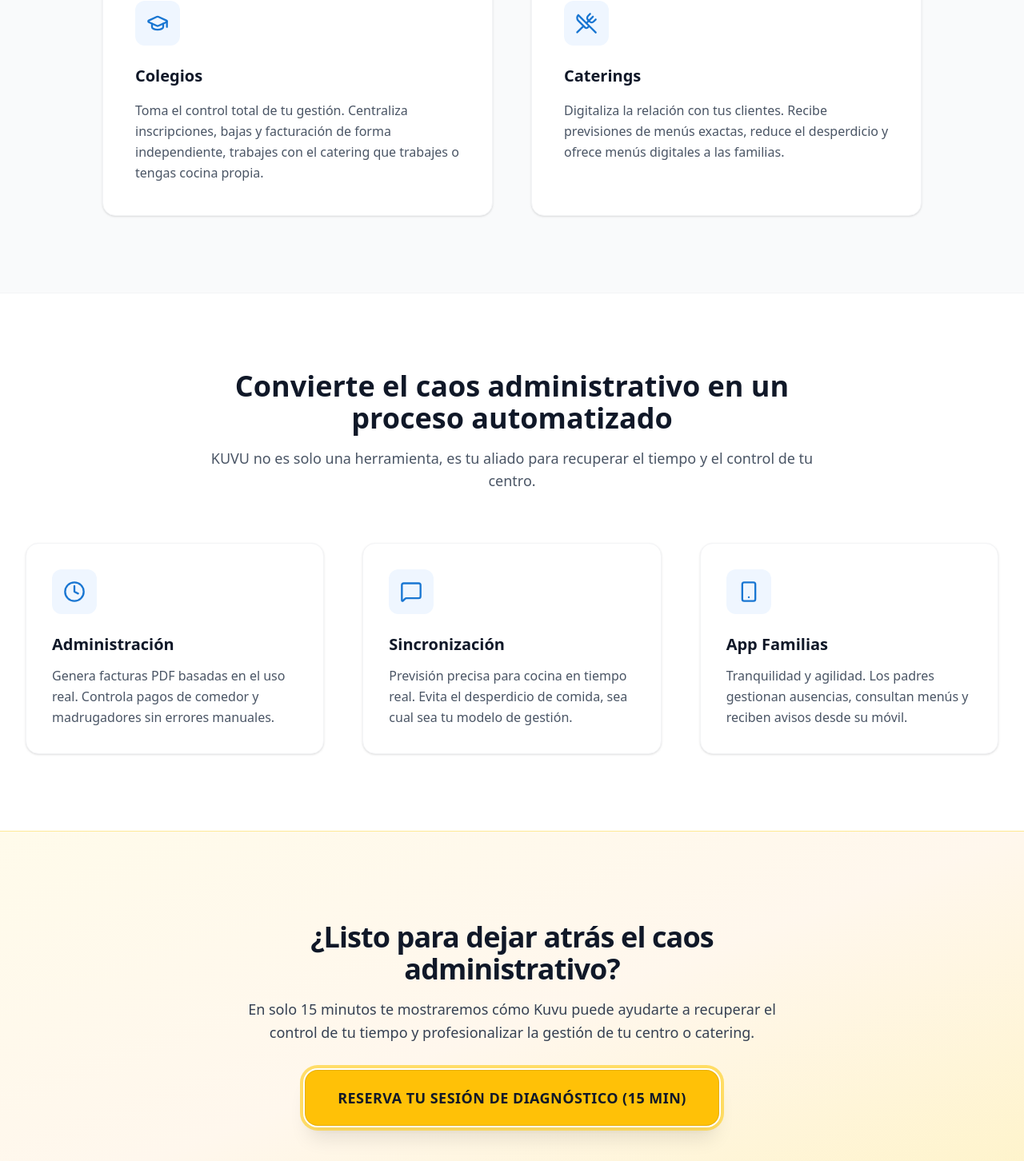
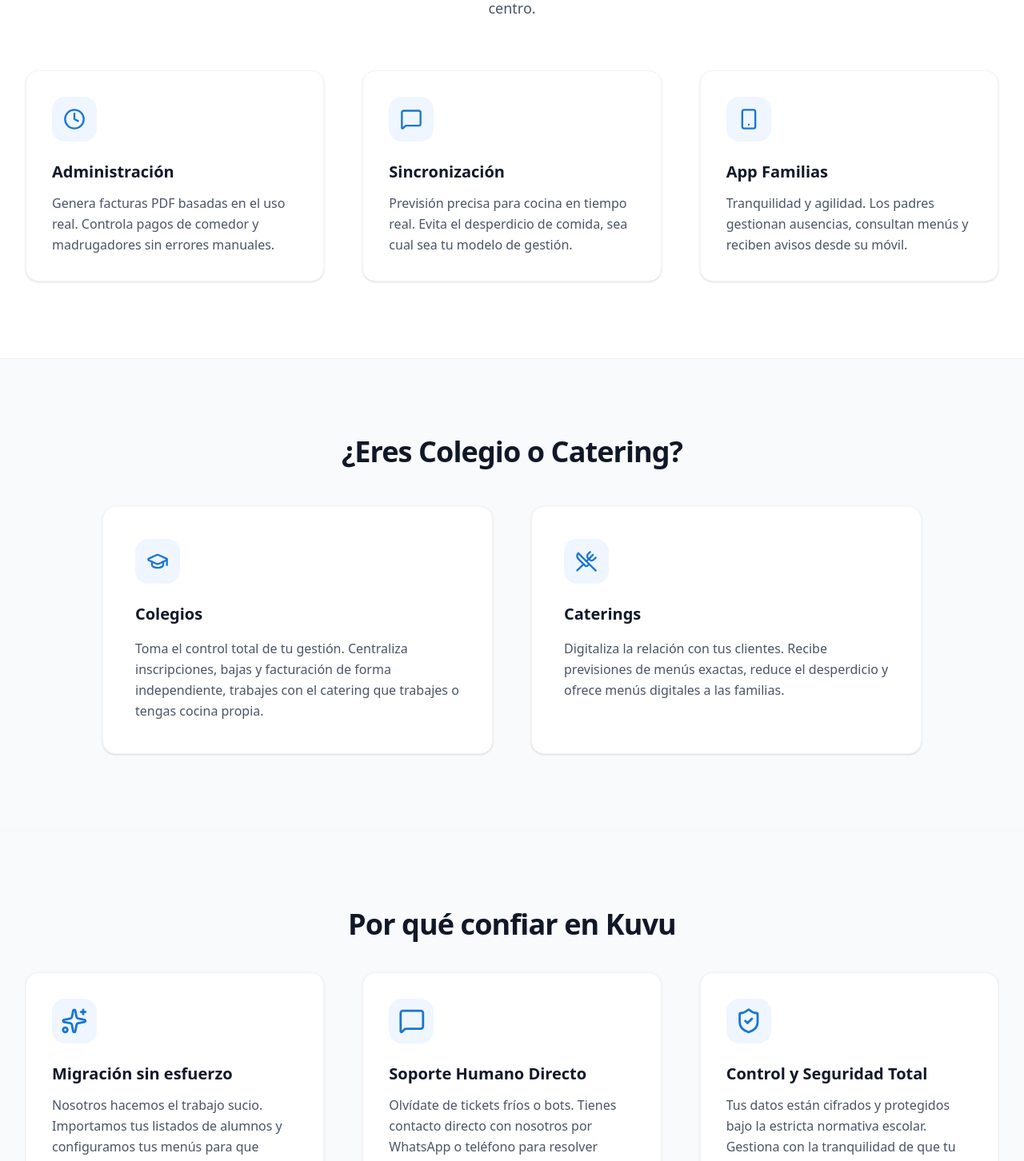
Before and after one commit to andreacb1995/kuvu-landing-page, a React (Vite) app: page / in a window 1280 px wide. Shown: the part 1300-2752 px from the top of the page at 80% size. Built offline with nearby package versions, Linux system fonts and the light colour scheme; no server answers.

Commit message:
mejoras diseño y textos

```diff
--- a/src/App.tsx
+++ b/src/App.tsx
@@ -11,23 +11,29 @@ import {
   GraduationCap,
   UtensilsCrossed,
   Smartphone,
+  Sparkles,
+  ShieldCheck,
 } from 'lucide-react';
 
 const WHATSAPP_LINK = "https://wa.me/34621038812?text=Hola%20Kuvu,%20nos%20gustar%C3%ADa%20recibir%20informaci%C3%B3n%20sobre%20la%20plataforma%20para%20nuestro%20centro%20educativo.";
 
 /** CTA amarillo premium — firma marca: ring-4 + ring-offset-2 (offset azul #1976d2 en hero) */
 const ctaPrimaryClass =
-  'inline-flex items-center justify-center text-center bg-[#ffc107] text-gray-900 font-extrabold text-base sm:text-lg uppercase tracking-wide px-8 sm:px-10 py-4 sm:py-5 rounded-2xl border border-gray-900/10 shadow-xl ring-4 ring-amber-300/70 ring-offset-2 ring-offset-[#1976d2] transition-all duration-200 hover:bg-amber-400 hover:shadow-2xl hover:ring-amber-200/80';
+  'inline-flex items-center justify-center text-center bg-[#ffc107] text-gray-900 font-extrabold text-base sm:text-lg uppercase tracking-wide px-8 sm:px-10 py-4 sm:py-5 rounded-2xl border border-gray-900/10 shadow-md ring-4 ring-amber-300/70 ring-offset-2 ring-offset-[#1976d2] transition-all duration-200 hover:bg-amber-400 hover:shadow-lg hover:ring-amber-200/80';
 
 /** Misma firma: ring-4 + ring-offset-2 (offset blanco en formulario / franjas claras) */
 const ctaPrimaryOnLightClass =
-  'inline-flex items-center justify-center text-center bg-[#ffc107] text-gray-900 font-extrabold text-base sm:text-lg uppercase tracking-wide px-8 sm:px-10 py-4 sm:py-5 rounded-2xl border border-gray-900/10 shadow-xl ring-4 ring-amber-300/70 ring-offset-2 ring-offset-white transition-all duration-200 hover:bg-amber-400 hover:shadow-2xl hover:ring-amber-200/80';
+  'inline-flex items-center justify-center text-center bg-[#ffc107] text-gray-900 font-extrabold text-base sm:text-lg uppercase tracking-wide px-8 sm:px-10 py-4 sm:py-5 rounded-2xl border border-gray-900/10 shadow-md ring-4 ring-amber-300/70 ring-offset-2 ring-offset-white transition-all duration-200 hover:bg-amber-400 hover:shadow-lg hover:ring-amber-200/80';
+
+/** CTA amarillo sobre franja azul oscuro (ring-offset alineado al fondo) */
+const ctaPrimaryOnDarkStripClass =
+  'inline-flex items-center justify-center text-center bg-[#ffc107] text-gray-900 font-extrabold text-base sm:text-lg uppercase tracking-wide px-8 sm:px-10 py-4 sm:py-5 rounded-2xl border border-gray-900/10 shadow-md ring-4 ring-amber-300/70 ring-offset-2 ring-offset-[#0d47a1] transition-all duration-200 hover:bg-amber-400 hover:shadow-lg hover:ring-amber-200/80';
 
 const FORMSPREE_ID = import.meta.env.VITE_FORMSPREE_ID ?? 'TU_ID';
 const FORMSPREE_URL = `https://formspree.io/f/${FORMSPREE_ID}`;
 
 const inputClass =
-  'w-full min-w-0 max-w-full rounded-xl border border-gray-200 bg-white px-4 py-3.5 text-base text-gray-900 placeholder:text-gray-500 shadow-sm transition-[color,box-shadow,border-color] duration-200 focus:border-[#1976d2] focus:outline-none focus:ring-2 focus:ring-[#1976d2]/25 focus:ring-offset-2 focus:ring-offset-white';
+  'w-full min-w-0 max-w-full rounded-2xl border border-gray-200 bg-white px-4 py-3.5 text-base text-gray-900 placeholder:text-gray-500 shadow-sm transition-[color,box-shadow,border-color] duration-200 focus:border-[#1976d2] focus:outline-none focus:ring-2 focus:ring-[#1976d2]/25 focus:ring-offset-2 focus:ring-offset-white';
 
 function ContactSection() {
   const sectionRef = useRef<HTMLElement>(null);
@@ -177,12 +183,25 @@ function ContactSection() {
               </p>
             )}
 
+            <p className="text-center text-sm text-gray-600 leading-snug pt-1">
+              O si lo prefieres, escríbenos ahora mismo por{' '}
+              <a
+                href={WHATSAPP_LINK}
+                target="_blank"
+                rel="noopener noreferrer"
+                className="font-medium text-[#1976d2] underline hover:text-blue-800"
+              >
+                WhatsApp
+              </a>{' '}
+              para una respuesta inmediata.
+            </p>
+
             <div className="flex justify-center pt-2 w-full">
               {/* Misma firma que Hero: rounded-2xl + ring-4 + ring-offset-2 (ctaPrimaryOnLightClass) */}
               <button
                 type="submit"
                 disabled={status === 'loading'}
-                className={`${ctaPrimaryOnLightClass} w-full max-w-full sm:max-w-xl sm:mx-auto disabled:cursor-not-allowed disabled:opacity-65 disabled:hover:bg-[#ffc107] disabled:hover:shadow-xl disabled:hover:ring-amber-300/70`}
+                className={`${ctaPrimaryOnLightClass} w-full max-w-full sm:max-w-xl sm:mx-auto disabled:cursor-not-allowed disabled:opacity-65 disabled:hover:bg-[#ffc107] disabled:hover:shadow-md disabled:hover:ring-amber-300/70`}
               >
                 {status === 'loading' ? 'ENVIANDO…' : 'ENVIAR SOLICITUD DE DIAGNÓSTICO'}
               </button>
@@ -213,7 +232,7 @@ export default function App() {
             <div className="order-1 flex min-w-0 flex-col">
               <div className="flex flex-col gap-8 sm:gap-10 lg:gap-12">
                 <div className="w-full min-w-0 max-w-[min(100%,23rem)] sm:max-w-none">
-                  <h1 className="text-3xl sm:text-5xl lg:text-6xl font-extrabold tracking-tighter text-balance leading-[1.1] sm:leading-tight">
+                  <h1 className="text-3xl sm:text-5xl lg:text-6xl font-extrabold tracking-tighter text-balance leading-tight sm:leading-tight">
                     Software de Gestión Integral para Comedores, Caterings y Centros Educativos
                   </h1>
                 </div>
@@ -250,41 +269,12 @@ export default function App() {
             {/* Imagen: siempre después del bloque de texto en móvil (order-2) */}
             <div className="order-2 relative mt-6 sm:mt-12 lg:mt-0 flex justify-center items-center w-full min-w-0">
               {/* Resplandor suave de fondo para resaltar los dispositivos */}
-              <div className="absolute inset-0 bg-blue-300 blur-3xl rounded-full opacity-20 transform scale-75"></div>
+              <div className="absolute inset-0 bg-blue-300 blur-3xl rounded-full opacity-20 transform scale-75 pointer-events-none" aria-hidden />
               <img
                 src="/mockups-colegios.png"
                 alt="Kuvu: software de gestión para comedores escolares, caterings y centros educativos"
-                className="relative z-10 h-auto max-w-full w-full object-contain max-w-md lg:max-w-none max-h-[min(400px,70vh)] sm:max-h-[500px] lg:max-h-[600px] drop-shadow-2xl hover:scale-105 transition-transform duration-700 ease-out"
+                className="relative z-10 h-auto max-w-full w-full object-contain max-w-md lg:max-w-none max-h-[min(400px,70vh)] sm:max-h-[500px] lg:max-h-[600px] rounded-2xl shadow-lg hover:scale-105 transition-transform duration-700 ease-out"
               />
-            </div>
-          </div>
-        </div>
-      </section>
-
-      {/* Diferenciación: colegio vs catering */}
-      <section className="py-24 bg-gray-50 border-t border-gray-100">
-        <div className="max-w-7xl mx-auto px-4 sm:px-6 lg:px-8">
-          <h2 className="text-2xl sm:text-3xl md:text-4xl font-bold text-gray-900 text-center mb-10 md:mb-12 tracking-tight">
-            ¿Eres Colegio o Catering?
-          </h2>
-          <div className="grid grid-cols-1 md:grid-cols-2 gap-8 md:gap-12 max-w-5xl mx-auto">
-            <div className="bg-white p-8 md:p-10 rounded-2xl shadow-sm border border-gray-100 hover:shadow-md transition-shadow">
-              <div className="w-14 h-14 bg-blue-50 rounded-xl flex items-center justify-center mb-6">
-                <GraduationCap className="w-7 h-7 text-[#1976d2]" />
-              </div>
-              <h3 className="text-xl font-bold text-gray-900 mb-4">Colegios</h3>
-              <p className="text-gray-600 leading-relaxed">
-              Toma el control total de tu gestión. Centraliza inscripciones, bajas y facturación de forma independiente, trabajes con el catering que trabajes o tengas cocina propia.
-              </p>
-            </div>
-            <div className="bg-white p-8 md:p-10 rounded-2xl shadow-sm border border-gray-100 hover:shadow-md transition-shadow">
-              <div className="w-14 h-14 bg-blue-50 rounded-xl flex items-center justify-center mb-6">
-                <UtensilsCrossed className="w-7 h-7 text-[#1976d2]" />
-              </div>
-              <h3 className="text-xl font-bold text-gray-900 mb-4">Caterings</h3>
-              <p className="text-gray-600 leading-relaxed">
-                Digitaliza la relación con tus clientes. Recibe previsiones de menús exactas, reduce el desperdicio y ofrece menús digitales a las familias.
-              </p>
             </div>
           </div>
         </div>
@@ -305,7 +295,7 @@ export default function App() {
           <div className="grid grid-cols-1 lg:grid-cols-3 gap-10 lg:gap-12">
             {/* Benefit 1 */}
             <div className="bg-white p-8 rounded-2xl shadow-sm border border-gray-100 hover:shadow-md transition-shadow">
-              <div className="w-14 h-14 bg-blue-50 rounded-xl flex items-center justify-center mb-6">
+              <div className="w-14 h-14 bg-blue-50 rounded-2xl flex items-center justify-center mb-6">
                 <Clock className="w-7 h-7 text-[#1976d2]" />
               </div>
               <h3 className="text-xl font-bold text-gray-900 mb-3">Administración</h3>
@@ -316,7 +306,7 @@ export default function App() {
 
             {/* Benefit 2 */}
             <div className="bg-white p-8 rounded-2xl shadow-sm border border-gray-100 hover:shadow-md transition-shadow">
-              <div className="w-14 h-14 bg-blue-50 rounded-xl flex items-center justify-center mb-6">
+              <div className="w-14 h-14 bg-blue-50 rounded-2xl flex items-center justify-center mb-6">
                 <MessageSquare className="w-7 h-7 text-[#1976d2]" />
               </div>
               <h3 className="text-xl font-bold text-gray-900 mb-3">Sincronización</h3>
@@ -327,7 +317,7 @@ export default function App() {
 
             {/* Benefit 3 */}
             <div className="bg-white p-8 rounded-2xl shadow-sm border border-gray-100 hover:shadow-md transition-shadow">
-              <div className="w-14 h-14 bg-blue-50 rounded-xl flex items-center justify-center mb-6">
+              <div className="w-14 h-14 bg-blue-50 rounded-2xl flex items-center justify-center mb-6">
                 <Smartphone className="w-7 h-7 text-[#1976d2]" />
               </div>
               <h3 className="text-xl font-bold text-gray-900 mb-3">App Familias</h3>
@@ -339,16 +329,86 @@ export default function App() {
         </div>
       </section>
 
-      {/* CTA destacada antes del formulario */}
-      <section className="py-24 sm:py-28 bg-gradient-to-br from-amber-50 via-orange-50 to-amber-100 border-y border-amber-200/80">
+      {/* Diferenciación: colegio vs catering */}
+      <section className="py-24 bg-gray-50 border-t border-gray-100">
+        <div className="max-w-7xl mx-auto px-4 sm:px-6 lg:px-8">
+          <h2 className="text-2xl sm:text-3xl md:text-4xl font-bold text-gray-900 text-center mb-10 md:mb-12 tracking-tight">
+            ¿Eres Colegio o Catering?
+          </h2>
+          <div className="grid grid-cols-1 md:grid-cols-2 gap-8 md:gap-12 max-w-5xl mx-auto">
+            <div className="bg-white p-8 md:p-10 rounded-2xl shadow-sm border border-gray-100 hover:shadow-md transition-shadow">
+              <div className="w-14 h-14 bg-blue-50 rounded-2xl flex items-center justify-center mb-6">
+                <GraduationCap className="w-7 h-7 text-[#1976d2]" />
+              </div>
+              <h3 className="text-xl font-bold text-gray-900 mb-4">Colegios</h3>
+              <p className="text-gray-600 leading-relaxed">
+              Toma el control total de tu gestión. Centraliza inscripciones, bajas y facturación de forma independiente, trabajes con el catering que trabajes o tengas cocina propia.
+              </p>
+            </div>
+            <div className="bg-white p-8 md:p-10 rounded-2xl shadow-sm border border-gray-100 hover:shadow-md transition-shadow">
+              <div className="w-14 h-14 bg-blue-50 rounded-2xl flex items-center justify-center mb-6">
+                <UtensilsCrossed className="w-7 h-7 text-[#1976d2]" />
+              </div>
+              <h3 className="text-xl font-bold text-gray-900 mb-4">Caterings</h3>
+              <p className="text-gray-600 leading-relaxed">
+                Digitaliza la relación con tus clientes. Recibe previsiones de menús exactas, reduce el desperdicio y ofrece menús digitales a las familias.
+              </p>
+            </div>
+          </div>
+        </div>
+      </section>
+
+      {/* Por qué confiar en Kuvu */}
+      <section className="py-24 bg-gray-50 border-t border-gray-100" aria-labelledby="confianza-heading">
+        <div className="max-w-7xl mx-auto px-4 sm:px-6 lg:px-8">
+          <h2
+            id="confianza-heading"
+            className="text-3xl md:text-4xl font-bold text-gray-900 mb-8 md:mb-10 text-center tracking-tight"
+          >
+            Por qué confiar en Kuvu
+          </h2>
+          <div className="grid grid-cols-1 md:grid-cols-3 gap-10 lg:gap-12 items-stretch">
+            <article className="flex h-full min-h-0 flex-col rounded-2xl border border-gray-100 bg-white p-8 shadow-sm transition-shadow hover:shadow-md">
+              <div className="mb-6 flex h-14 w-14 shrink-0 items-center justify-center rounded-2xl bg-blue-50">
+                <Sparkles className="h-[2.1rem] w-[2.1rem] shrink-0 text-[#1976d2]" aria-hidden />
+              </div>
+              <h3 className="mb-3 text-xl font-bold text-gray-900">Migración sin esfuerzo</h3>
+              <p className="flex-1 text-gray-600 leading-relaxed">
+                Nosotros hacemos el trabajo sucio. Importamos tus listados de alumnos y configuramos tus menús para que empieces a trabajar sin mover un dedo.
+              </p>
+            </article>
+            <article className="flex h-full min-h-0 flex-col rounded-2xl border border-gray-100 bg-white p-8 shadow-sm transition-shadow hover:shadow-md">
+              <div className="mb-6 flex h-14 w-14 shrink-0 items-center justify-center rounded-2xl bg-blue-50">
+                <MessageSquare className="h-[2.1rem] w-[2.1rem] shrink-0 text-[#1976d2]" aria-hidden />
+              </div>
+              <h3 className="mb-3 text-xl font-bold text-gray-900">Soporte Humano Directo</h3>
+              <p className="flex-1 text-gray-600 leading-relaxed">
+                Olvídate de tickets fríos o bots. Tienes contacto directo con nosotros por WhatsApp o teléfono para resolver cualquier duda al instante.
+              </p>
+            </article>
+            <article className="flex h-full min-h-0 flex-col rounded-2xl border border-gray-100 bg-white p-8 shadow-sm transition-shadow hover:shadow-md">
+              <div className="mb-6 flex h-14 w-14 shrink-0 items-center justify-center rounded-2xl bg-blue-50">
+                <ShieldCheck className="h-[2.1rem] w-[2.1rem] shrink-0 text-[#1976d2]" aria-hidden />
+              </div>
+              <h3 className="mb-3 text-xl font-bold text-gray-900">Control y Seguridad Total</h3>
+              <p className="flex-1 text-gray-600 leading-relaxed">
+                Tus datos están cifrados y protegidos bajo la estricta normativa escolar. Gestiona con la tranquilidad de que tu centro cumple con toda la legalidad.
+              </p>
+            </article>
+          </div>
+        </div>
+      </section>
+
+      {/* Franja CTA — fondo azul oscuro */}
+      <section className="border-y border-blue-900/30 bg-gradient-to-b from-[#1565c0] to-[#0d47a1] py-24 sm:py-28">
         <div className="max-w-3xl mx-auto px-4 sm:px-6 lg:px-8 text-center">
-          <h2 className="text-gray-900 text-2xl sm:text-3xl md:text-4xl font-bold mb-4 tracking-tight">
+          <h2 className="text-2xl sm:text-3xl md:text-4xl font-bold mb-4 tracking-tight text-white">
             ¿Listo para dejar atrás el caos administrativo?
           </h2>
-          <p className="text-gray-700 text-base sm:text-lg mb-8 max-w-2xl mx-auto leading-relaxed">
+          <p className="mb-8 max-w-2xl mx-auto text-base sm:text-lg leading-relaxed text-blue-100">
             En solo 15 minutos te mostraremos cómo Kuvu puede ayudarte a recuperar el control de tu tiempo y profesionalizar la gestión de tu centro o catering.
           </p>
-          <a href={WHATSAPP_LINK} target="_blank" rel="noopener noreferrer" className={`${ctaPrimaryOnLightClass} w-full sm:inline-flex sm:w-auto`}>
+          <a href={WHATSAPP_LINK} target="_blank" rel="noopener noreferrer" className={`${ctaPrimaryOnDarkStripClass} w-full sm:inline-flex sm:w-auto`}>
             RESERVA TU SESIÓN DE DIAGNÓSTICO (15 MIN)
           </a>
         </div>
```
